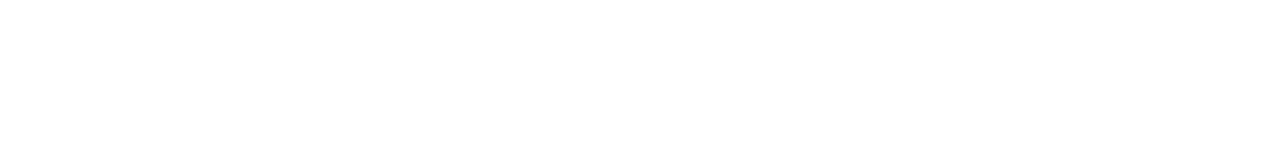
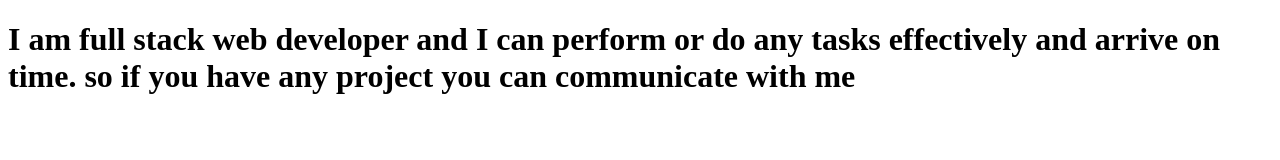
Before and after one commit to BeleteGM/GMNetwork, a plain HTML site: page index.html in a window 1280 px wide. Drawn offline with Linux system fonts and the light colour scheme.

Commit message:
Update index.html

```diff
--- a/index.html
+++ b/index.html
@@ -3,9 +3,9 @@
 <head>
     <meta charset="UTF-8">
     <meta name="viewport" content="width=device-width, initial-scale=1.0">
-    <title> I am full (Mern) Stack web development </title>
+    <title>  MERN Stack web development </title>
 </head>
 <body>
-
+    <h1>I am full stack web developer and I can perform or do any tasks effectively and arrive on time. so if you have any project you can communicate with me</h1>
 </body>
 </html>
```
